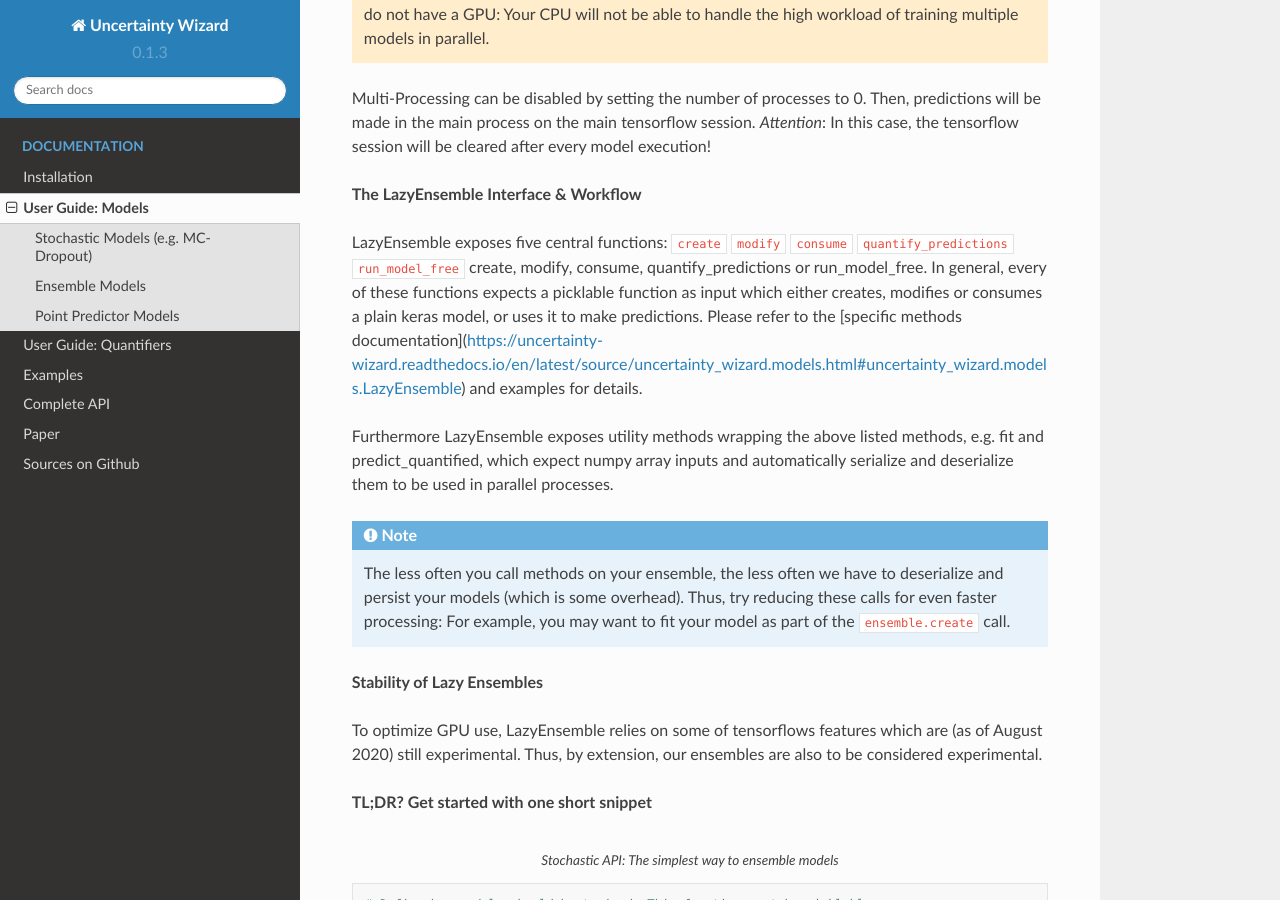
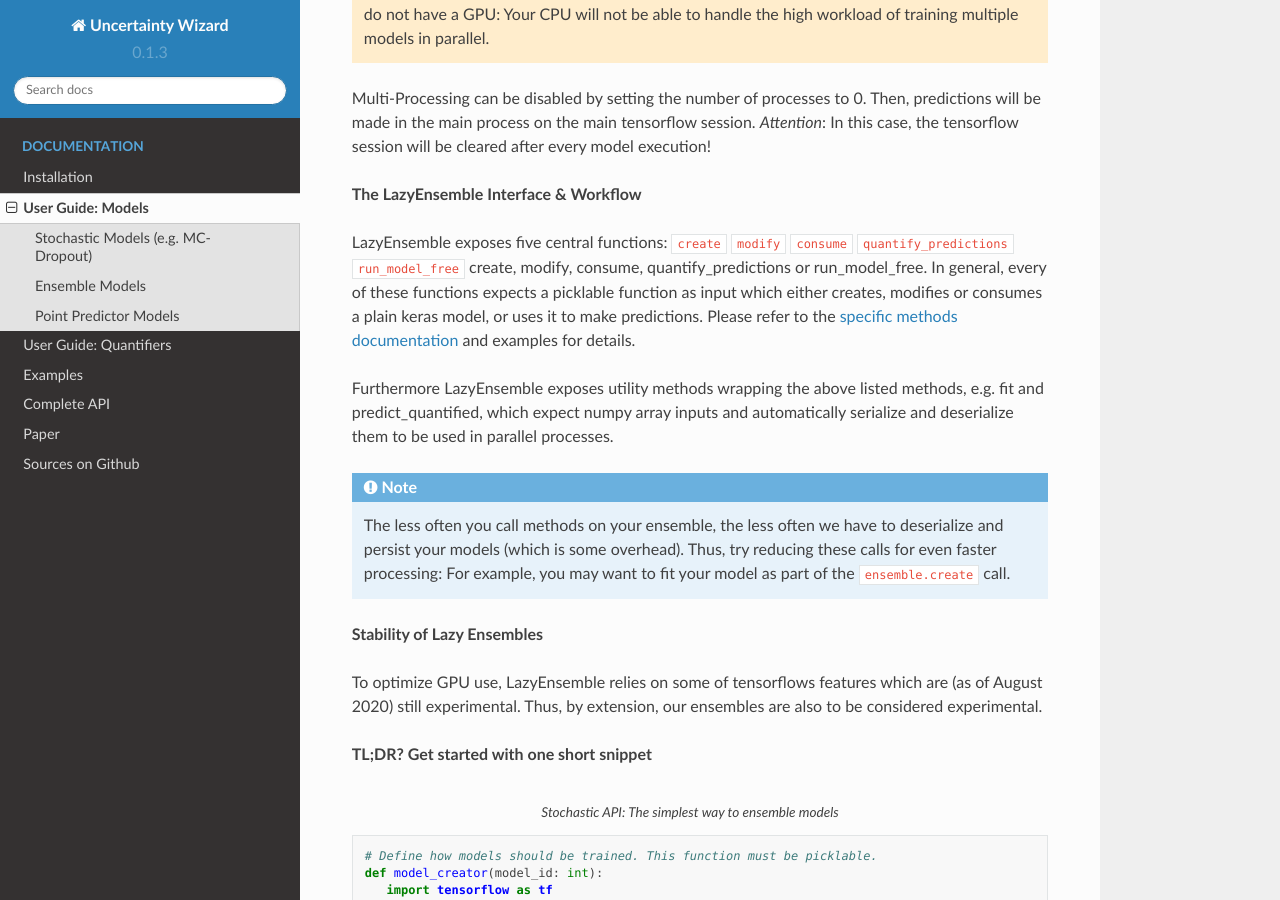
Before and after one commit to testingautomated-usi/uncertainty-wizard, a Sphinx documentation site: the page built from docs/user_guide_models.rst, in a window 1280 px wide and 900 px high, scrolled down 2582 px. Built offline with Sphinx 7.4.7 and the Read the Docs theme 2.0.0, drawn with Linux system fonts in a browser that asks for light colours.

Commit message:
Fix link (#51)

```diff
--- a/docs/user_guide_models.rst
+++ b/docs/user_guide_models.rst
@@ -133,7 +133,7 @@
 In general, every of these functions expects a picklable function as input
 which either creates, modifies or consumes a plain keras model, or uses it to make predictions.
 Please refer to the
-[specific methods documentation](https://uncertainty-wizard.readthedocs.io/en/latest/source/uncertainty_wizard.models.html#uncertainty_wizard.models.LazyEnsemble)
+`specific methods documentation <https://uncertainty-wizard.readthedocs.io/en/latest/source/uncertainty_wizard.models.html#uncertainty_wizard.models.LazyEnsemble>`_
 and examples for details.
 
 Furthermore LazyEnsemble exposes utility methods wrapping the above listed methods,
```
